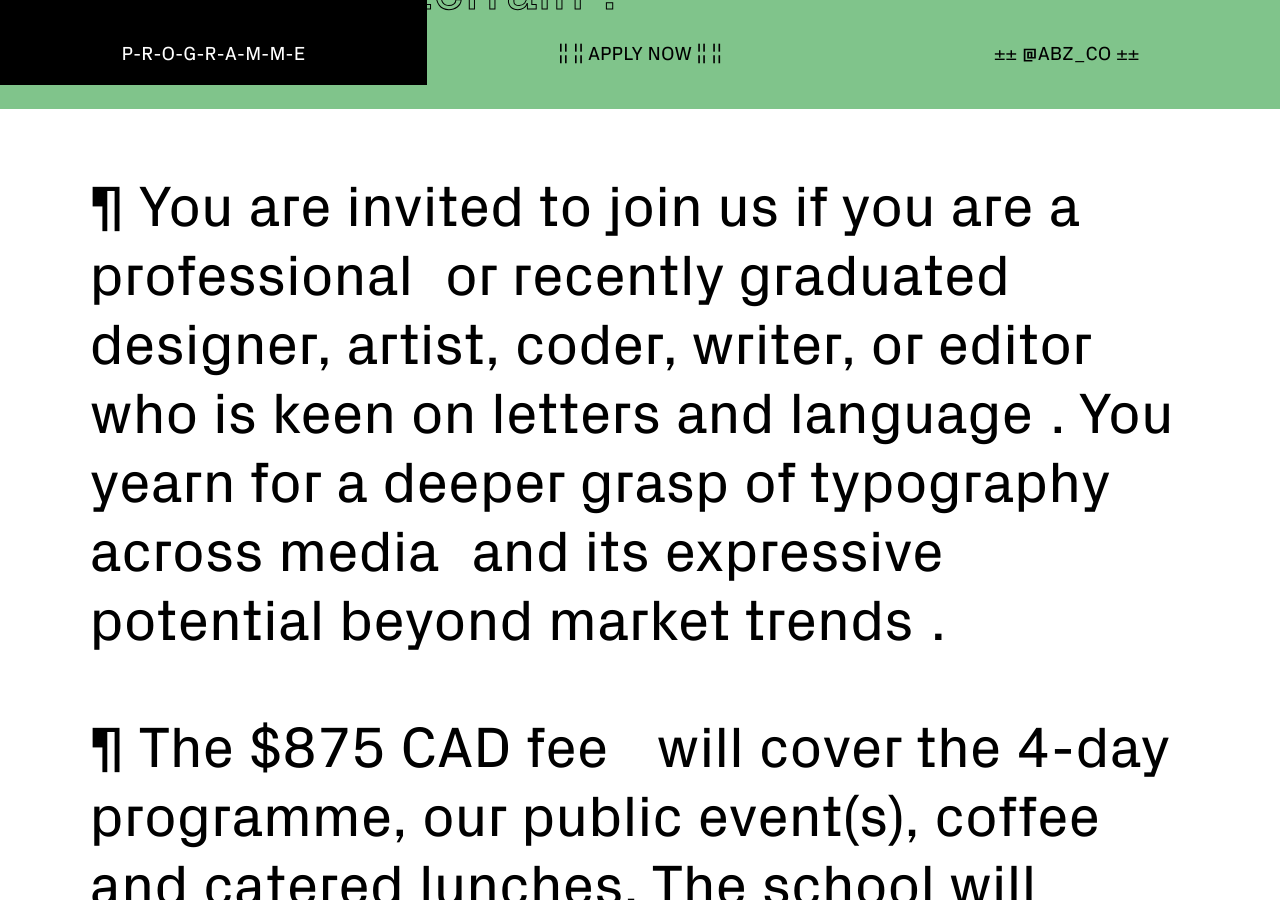
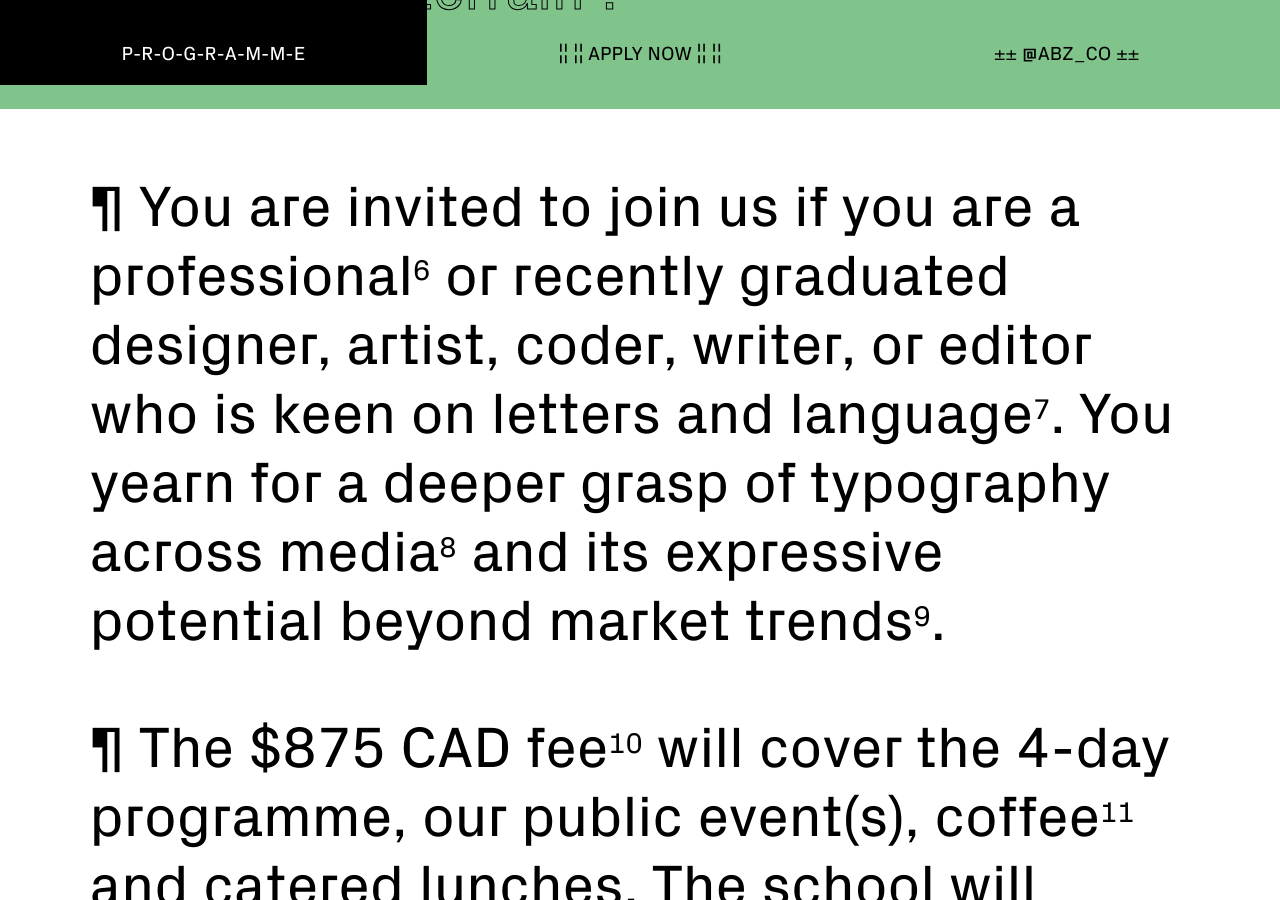
Before and after one commit to garrying/a-b-z.co, a Jekyll site: the page built from index.html, in a window 1280 px wide and 900 px high, scrolled down 801 px. Built offline with Jekyll 4.4.1, drawn with Linux system fonts in a browser that asks for light colours.

Commit message:
layout fix

```diff
--- a/_sass/_layout.scss
+++ b/_sass/_layout.scss
@@ -8,13 +8,12 @@
   justify-content: flex-end;
   padding: 20vh 0 10vh;
 
-  a,
-  sup {
+  a {
     color: $black;
     text-shadow: none;
   }
 
-  @include outline-text(1px, $black);
+  @include outline-text($black);
 
   &.fixed::after {
     z-index: 0;
--- a/_sass/_typography.scss
+++ b/_sass/_typography.scss
@@ -25,7 +25,8 @@
 
 sup {
   font-size: 50%;
-  @include outline-text(0, $black);
+  color: $black;
+  -webkit-text-stroke-color: transparent;
 }
 
 .heading-one {
--- a/_sass/_utilities.scss
+++ b/_sass/_utilities.scss
@@ -1,6 +1,6 @@
-@mixin outline-text($width, $color) {
+@mixin outline-text($color) {
   color: transparent;
-  -webkit-text-stroke-width: $width;
+  -webkit-text-stroke-width: 1px;
   -webkit-text-stroke-color: $color;
 
   @supports not ((-webkit-text-stroke: 1px $color)) {
```
